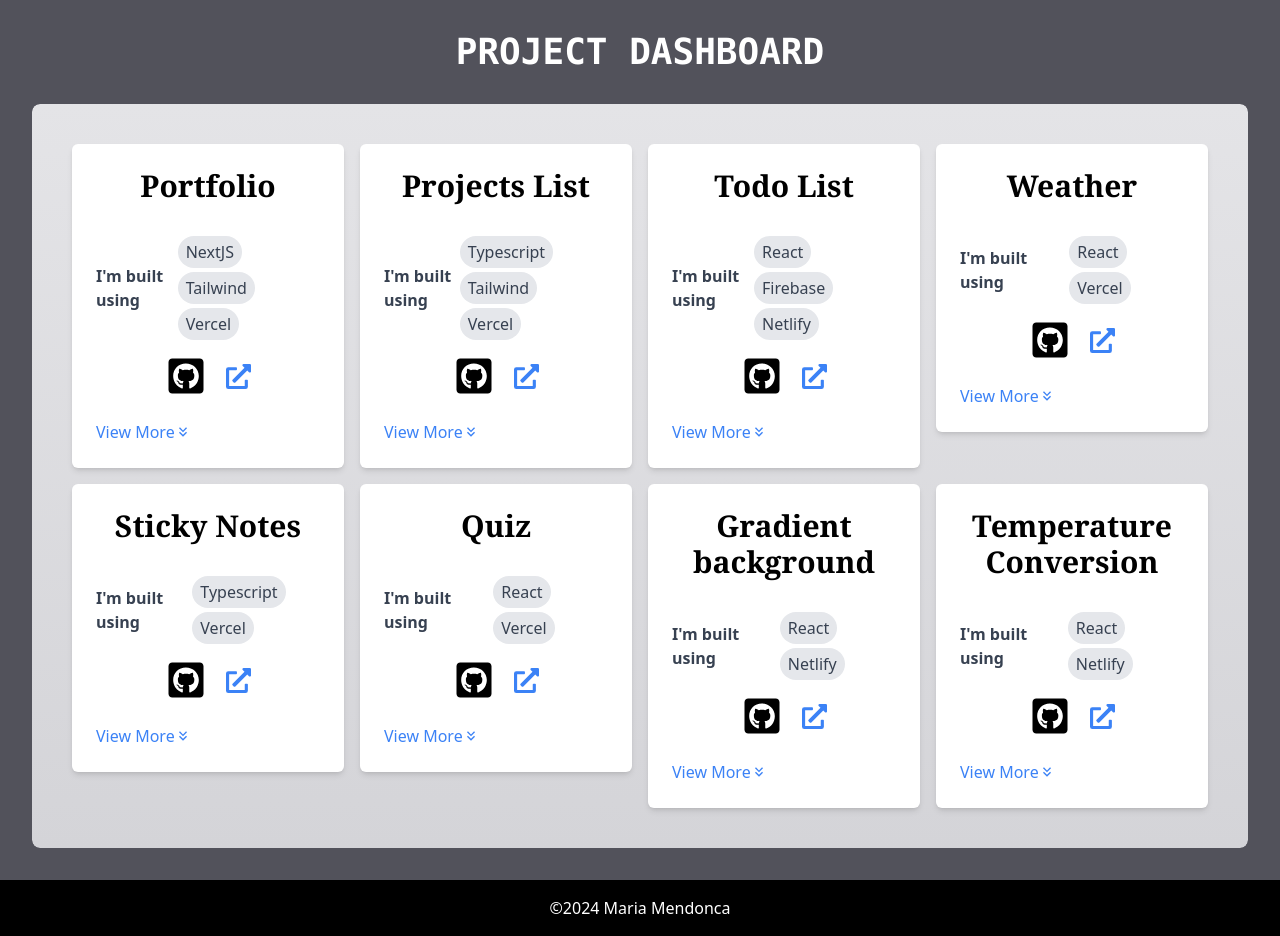
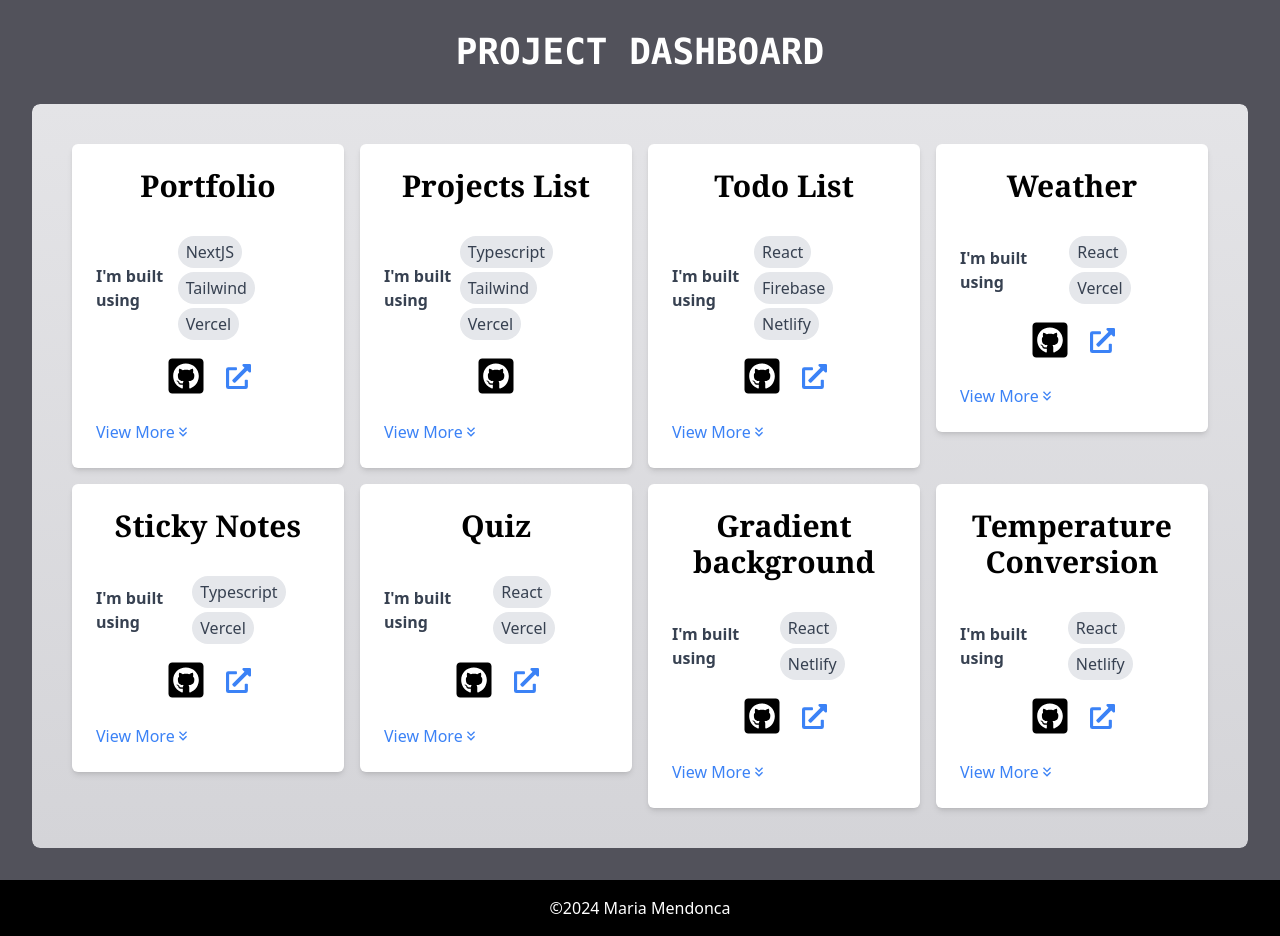
Before and after one commit to mendoncamaria/projects-list, a React (Vite) app: page / in a window 1280 px wide. Built offline with nearby package versions, Linux system fonts and the light colour scheme.

Commit message:
updated ti make liveurl optional

```diff
--- a/src/components/card.tsx
+++ b/src/components/card.tsx
@@ -13,7 +13,7 @@ interface CardProps {
   title: string;
   description: string;
   language: Language[];
-  liveUrl: string;
+  liveUrl?: string;
   gitUrl: string;
 }
 
@@ -30,9 +30,9 @@ const Card: React.FC<CardProps> = ({ title, description, language, liveUrl, gitU
         <a href={gitUrl} className="text-black-500 hover:underline" target="_blank">
           <FaGithubSquare size={40} />
         </a>
-        <a href={liveUrl ?? ''} className="text-blue-500 hover:underline" target="_self">
+        {liveUrl ? <a href={liveUrl ?? ''} className="text-blue-500 hover:underline" target="_self">
           <FaExternalLinkAlt size={25} />
-        </a>
+        </a> : null}
       </div>
       <div>
         <p className="text-gray-600 mb-2 font-serif">
```
